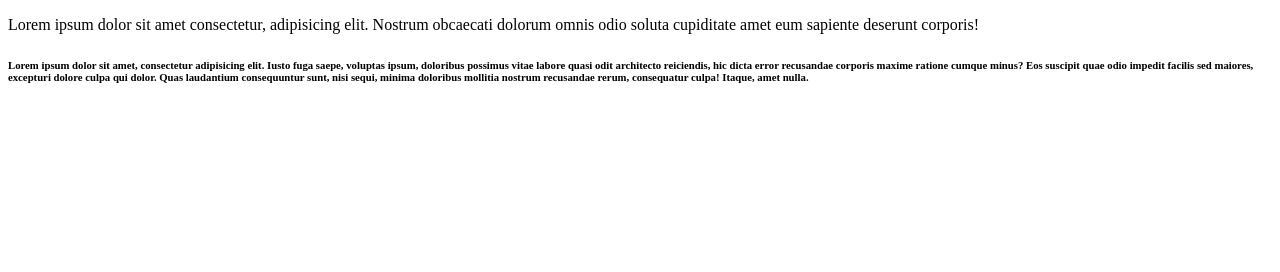
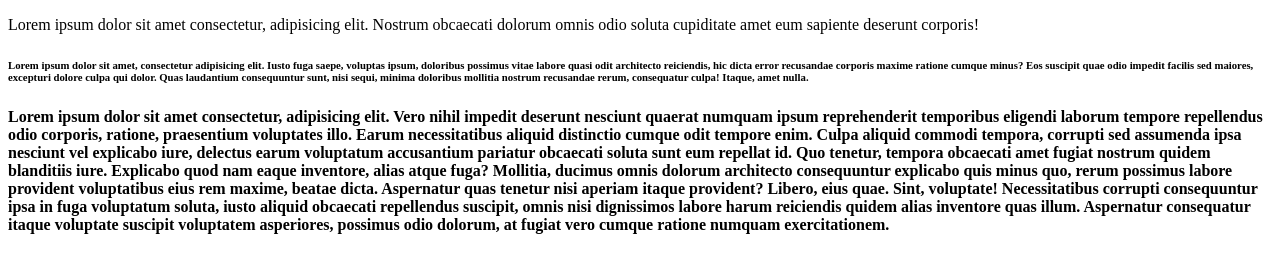
Before and after one commit to FahimFaisalKhan/P_H_first_html_css, a plain HTML site: page index.html in a window 1280 px wide. Drawn offline with Linux system fonts and the light colour scheme.

Commit message:
4th commit

```diff
--- a/index.html
+++ b/index.html
@@ -21,5 +21,24 @@
       sequi, minima doloribus mollitia nostrum recusandae rerum, consequatur
       culpa! Itaque, amet nulla.
     </h6>
+    <h4>
+      Lorem ipsum dolor sit amet consectetur, adipisicing elit. Vero nihil
+      impedit deserunt nesciunt quaerat numquam ipsum reprehenderit temporibus
+      eligendi laborum tempore repellendus odio corporis, ratione, praesentium
+      voluptates illo. Earum necessitatibus aliquid distinctio cumque odit
+      tempore enim. Culpa aliquid commodi tempora, corrupti sed assumenda ipsa
+      nesciunt vel explicabo iure, delectus earum voluptatum accusantium
+      pariatur obcaecati soluta sunt eum repellat id. Quo tenetur, tempora
+      obcaecati amet fugiat nostrum quidem blanditiis iure. Explicabo quod nam
+      eaque inventore, alias atque fuga? Mollitia, ducimus omnis dolorum
+      architecto consequuntur explicabo quis minus quo, rerum possimus labore
+      provident voluptatibus eius rem maxime, beatae dicta. Aspernatur quas
+      tenetur nisi aperiam itaque provident? Libero, eius quae. Sint, voluptate!
+      Necessitatibus corrupti consequuntur ipsa in fuga voluptatum soluta, iusto
+      aliquid obcaecati repellendus suscipit, omnis nisi dignissimos labore
+      harum reiciendis quidem alias inventore quas illum. Aspernatur consequatur
+      itaque voluptate suscipit voluptatem asperiores, possimus odio dolorum, at
+      fugiat vero cumque ratione numquam exercitationem.
+    </h4>
   </body>
 </html>
```
